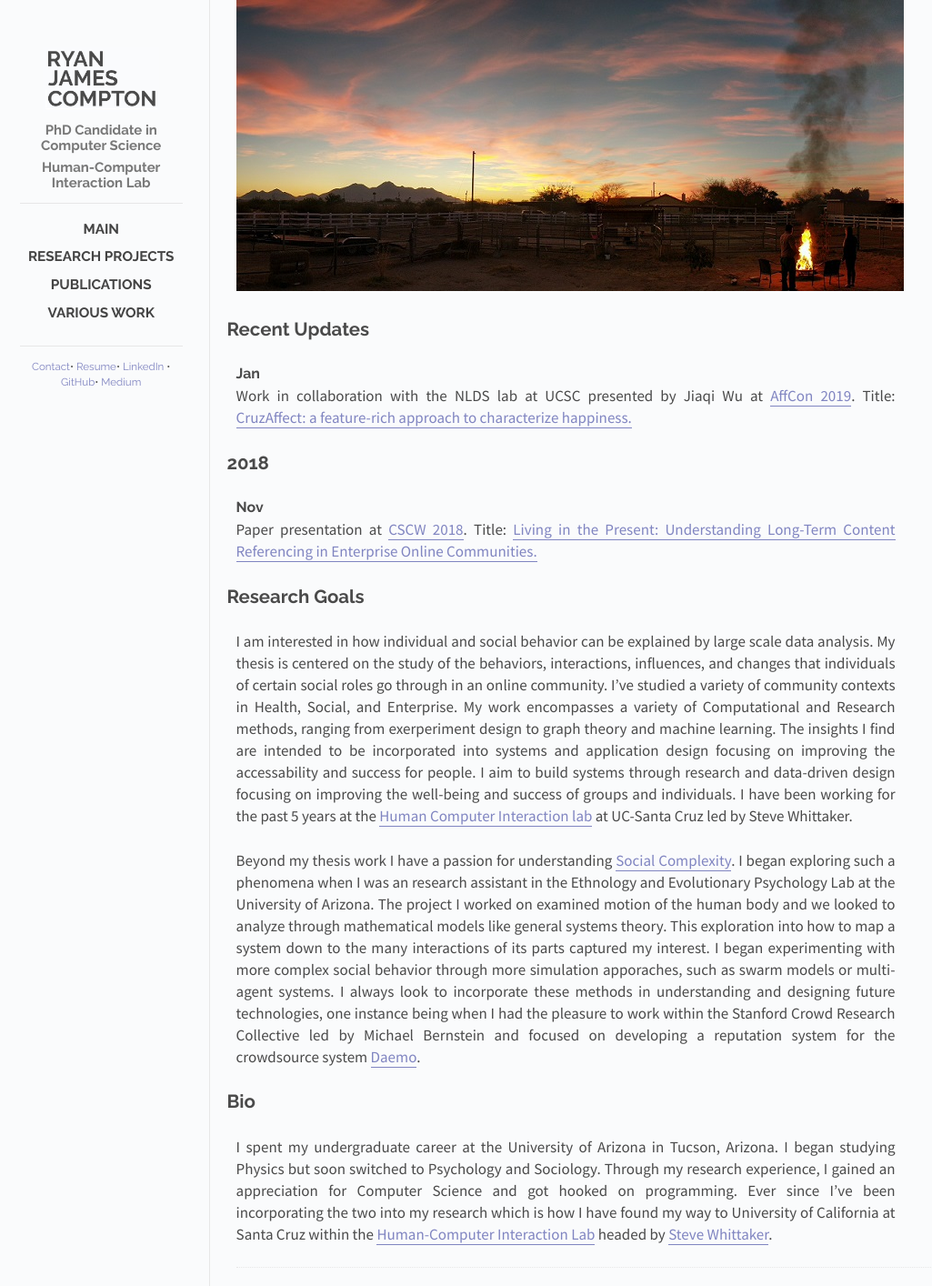
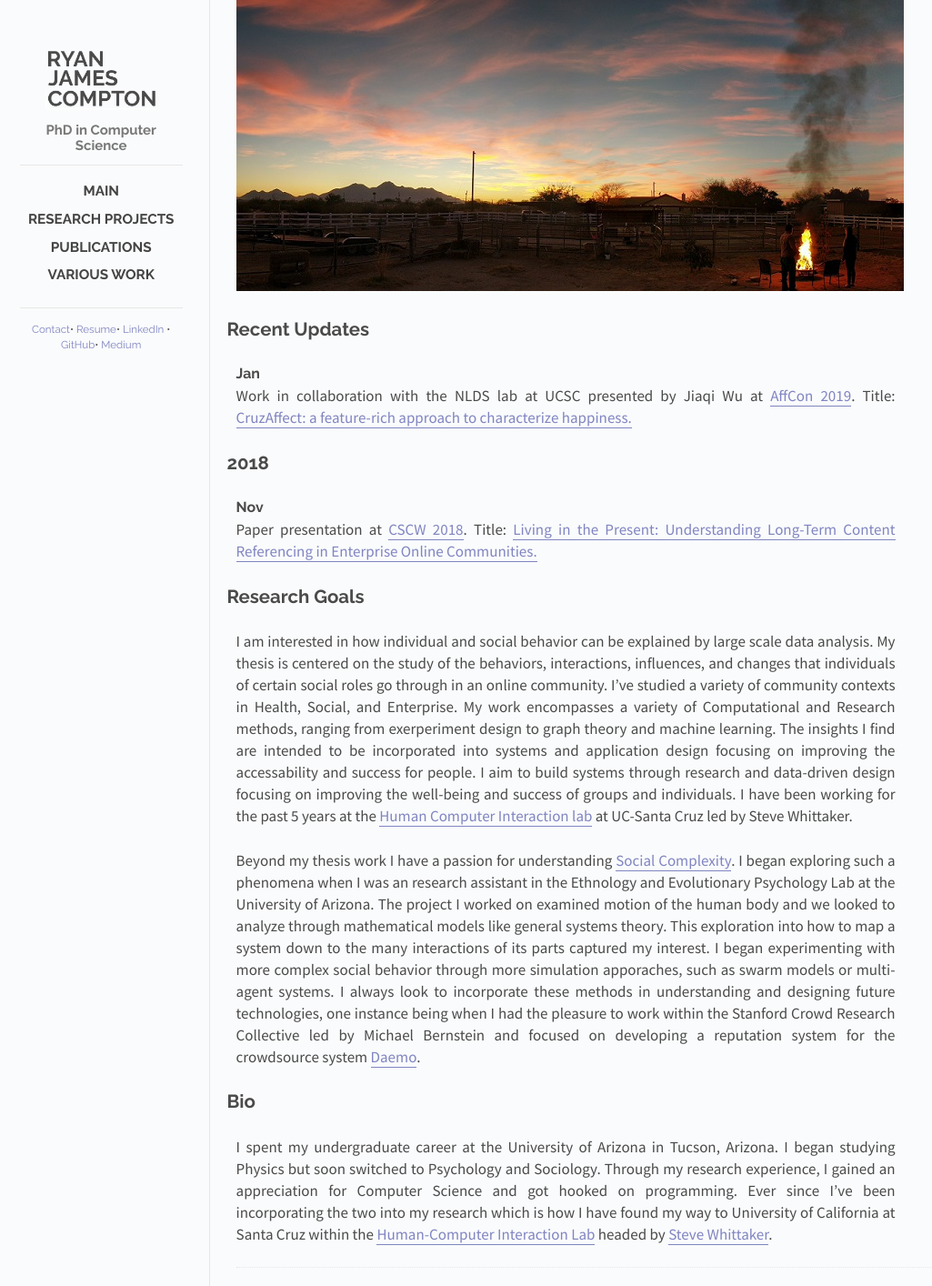
Before and after one commit to rcompt/rcompt.github.io, a Jekyll site: the page built from index.html, in a window 1280 px wide. Shown: the whole page at 91% size, without its empty margins (128-1153 px from the left). Built offline with Jekyll 4.4.1, drawn with Linux system fonts in a browser that asks for light colours; Markdown is read by kramdown in place of the engine named in the settings.

Commit message:
Update default.html

```diff
--- a/_layouts/default.html
+++ b/_layouts/default.html
@@ -24,8 +24,8 @@
       <div class="sidebar" id="sidebar">
         <div class="header">
           <h1 class="title"><a href="/"><img id="logo" src="/images/Logo_Full.jpg"></a></h1>
-          <span class="tagline">PhD Candidate in Computer Science</span>
-		  <span class="tagline">Human-Computer Interaction Lab</span>
+          <span class="tagline">PhD in Computer Science</span>
+		  <!-- <span class="tagline">Human-Computer Interaction Lab</span> -->
         </div>
         <div class="posts">
           <ul class="posts-list">
```
